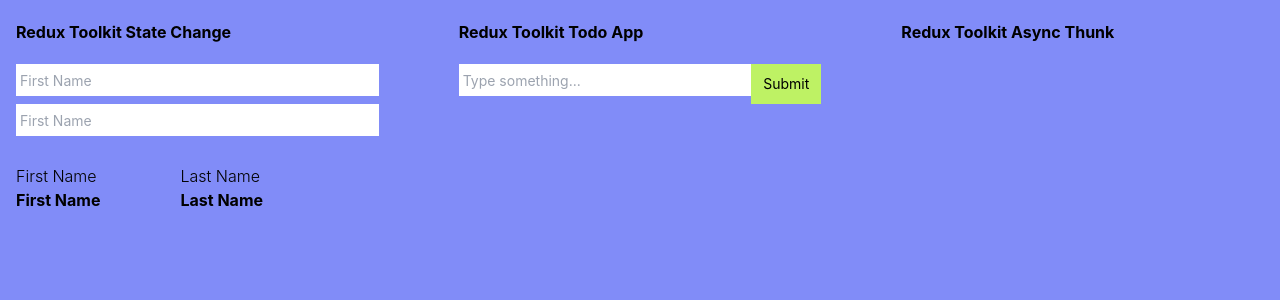
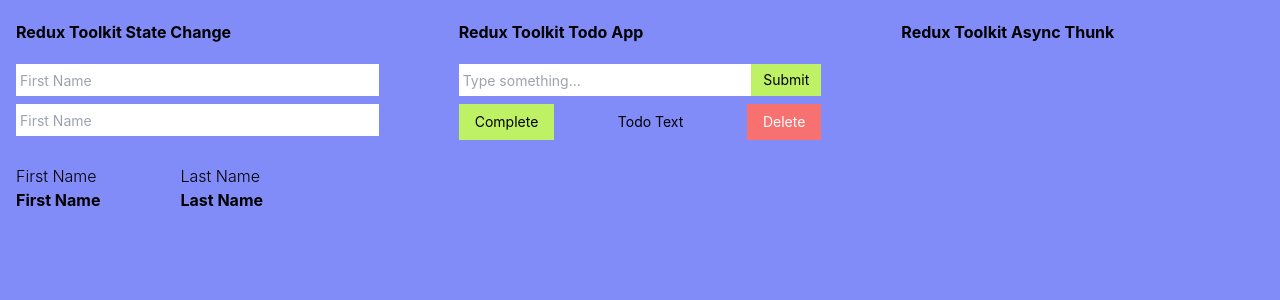
Before and after one commit to AleksandrKompanetc/redux-toolkit-thunk-app, a React (Create React App) app: page / in a window 1280 px wide. Shown: the top 300 px of the page. Built offline with nearby package versions, Linux system fonts and the light colour scheme; the HTML template or start-up script is replaced by a standard one.

Commit message:
adding components Form, TodoItem, Posts

```diff
--- a/src/App.js
+++ b/src/App.js
@@ -1,4 +1,5 @@
 import Form from "./components/Form";
+import TodoItem from "./components/TodoItem";
 import User from "./components/User";
 
 function App() {
@@ -13,10 +14,11 @@ function App() {
           <div className="w-1/3">
             <h1 className="font-bold my-5">Redux Toolkit Todo App</h1>
             <Form />
-
+            <TodoItem />
           </div>
           <div className="w-1/3">
             <h1 className="font-bold my-5">Redux Toolkit Async Thunk</h1>
+
           </div>
         </header>
       </div>
--- a/src/components/Form.js
+++ b/src/components/Form.js
@@ -6,7 +6,7 @@ const Form = () => {
       <input
         type="text"
         placeholder='Type something...'
-        className='w-full p-1 mb-2 focus:outline-none focus:border-lime-500 focus:border-2 placeholder:text-sm'
+        className='w-full p-1 focus:outline-none focus:border-lime-500 focus:border-2 placeholder:text-sm'
       />
       <button
         type='submit'
--- /dev/null
+++ b/src/components/Posts.js
@@ -0,0 +1,16 @@
+import React from 'react';
+
+const Posts = () => {
+  return (
+    <div>
+      <button
+        type='submit'
+        className='bg-lime-300 hover:bg-lime-400 transition-all p-2 text-sm'
+      >
+        Get posts
+      </button>
+    </div>
+  )
+}
+
+export default Posts;
--- /dev/null
+++ b/src/components/TodoItem.js
@@ -0,0 +1,20 @@
+import react from 'react';
+
+const TodoItem = () => {
+  const completed = false;
+  return(
+    <div className='flex justify-between items-center my-2'>
+      <div className='text-sm px-4 py-2 cursor-pointer bg-lime-300 hover:bg-lime-400'>
+        Complete
+      </div>
+      <div className={`text-sm ${completed ? 'line-through font-medium text-lime-400' : ''}`}>
+        Todo Text
+      </div>
+      <div className='text-sm px-4 py-2 flex bg-red-400 hover:bg-red-500 transition-all text-white cursor-pointer'>
+        Delete
+      </div>
+    </div>
+  )
+}
+
+export default TodoItem;
```
